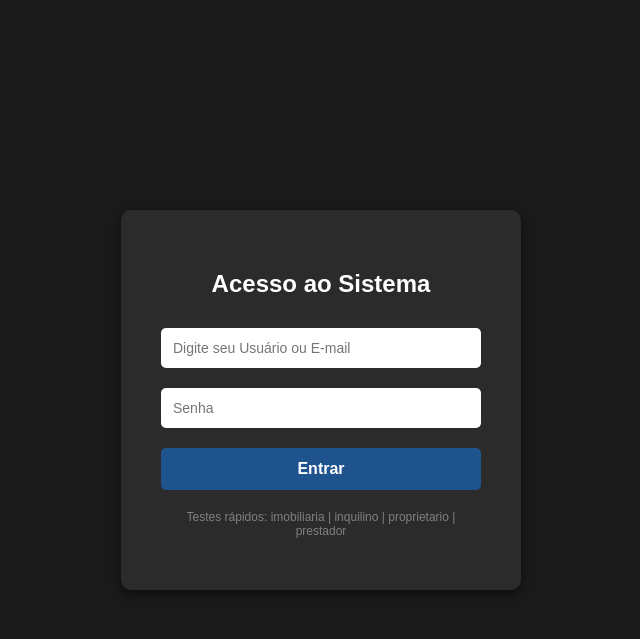
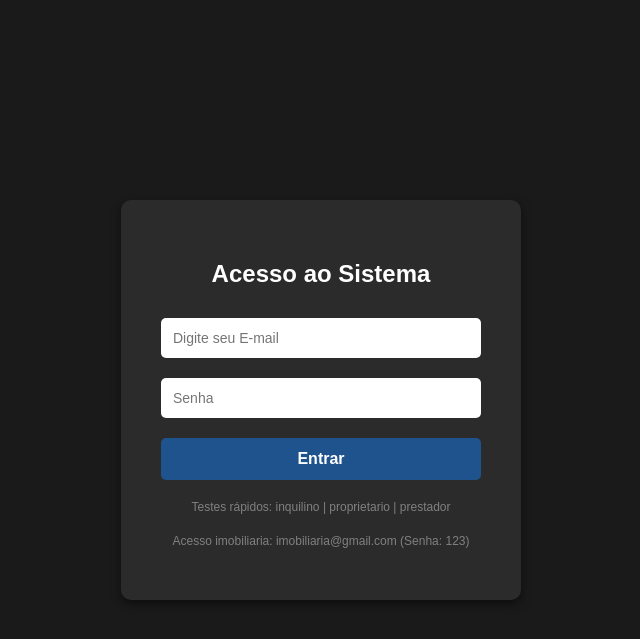
Before and after one commit to Fislipe/Trabalho-de-POO2, a Flask app: page / in a window 1280 px wide. Shown: the top 639 px of the page, without its empty margins (319-959 px from the left). Run offline with Flask 3, Linux system fonts and the light colour scheme.

Commit message:
login conectado com o supabase e mensagem de erro no login feita

```diff
--- a/app.py
+++ b/app.py
@@ -1,64 +1,108 @@
 from flask import Flask, render_template, request
+from supabase import create_client, Client
+from Classes.usuarios import UsuarioFactory
 
 app = Flask(__name__)
 
-banco_usuarios = {
-    "imobiliaria": "Imobiliaria",
-    "inquilino": "Inquilino",
-    "proprietario": "Proprietario",
-    "prestador": "Prestador de Serviço"
-}
+SUPABASE_URL = "https://aawotiynbpxgykxzlyux.supabase.co"
+SUPABASE_KEY = "eyJhbGciOiJIUzI1NiIsInR5cCI6IkpXVCJ9.eyJpc3MiOiJzdXBhYmFzZSIsInJlZiI6ImFhd290aXluYnB4Z3lreHpseXV4Iiwicm9sZSI6ImFub24iLCJpYXQiOjE3ODE2NDAzMzAsImV4cCI6MjA5NzIxNjMzMH0.ntk2VmlVvUHphWyZCMXx1_Ng5jaVPCuy0yUQmvwpshY"
+supabase: Client = create_client(SUPABASE_URL, SUPABASE_KEY)
+
 
 @app.route('/')
 def login():
     return render_template('login.html')
 
+
 @app.route('/autenticar', methods=['POST'])
 def autenticar():
-    usuario_digitado = request.form.get('usuario').lower().strip()
+    usuario_digitado = request.form.get('usuario').strip()
+    senha_digitada = request.form.get('senha')
 
-    if usuario_digitado in banco_usuarios:
-        perfil = banco_usuarios[usuario_digitado]
+    try:
+        # busca no supa se tem um usuario com o email digitado, e pega os dados dele
+        resposta = supabase.table("usuarios").select("*").eq("email", usuario_digitado).execute()
+        usuarios_encontrados = resposta.data if hasattr(resposta, 'data') else resposta.get('data', [])
 
-        if perfil == "Imobiliaria":
-            return render_template('painel_imobiliaria.html')
-        elif perfil == "Inquilino":
-            return render_template('painel_inquilino.html')
-        elif perfil == "Proprietario":
-            return render_template('painel_proprietario.html')
-        elif perfil == "Prestador de Serviço":
-            return render_template('painel_prestador.html')
+        if usuarios_encontrados:
+            dados_db = usuarios_encontrados[0]
 
-    return "<h1>Erro: Usuário não encontrado!</h1><br><a href='/'>Voltar para o Login</a>"
+            # usa a fabrica para montar o objeto com os dados reais
+            usuario_objeto = UsuarioFactory.criar_usuario(
+                perfil=dados_db['perfil'],
+                nome=dados_db['nome'],
+                documento=dados_db['email'], # Email provisório como documento
+                email=dados_db['email'],
+                senha=dados_db['senha']
+            )
+
+            # proprio objeto confirma a senha e diz qual é o painel dele
+            if usuario_objeto.validar_senha(senha_digitada):
+                perfil = usuario_objeto.obter_perfil()
+
+                if perfil == "imobiliaria" or perfil == "Imobiliaria":
+                    return render_template('painel_imobiliaria.html')
+                elif perfil == "Inquilino":
+                    return render_template('painel_inquilino.html')
+                elif perfil == "Proprietario":
+                    return render_template('painel_proprietario.html')
+                elif perfil == "Prestador de Serviço":
+                    return render_template('painel_prestador.html')
+
+
+        return render_template('login.html', erro="Usuário ou senha incorretos!")
+
+    except Exception as e:
+        # se der problema no banco de dados, também avisa na mesma tela
+        return render_template('login.html', erro="Erro de conexão com o banco de dados.")
+
 
 @app.route('/cadastro')
 def tela_cadastro():
     return render_template('cadastro.html')
 
+
 @app.route('/salvar_cadastro', methods=['POST'])
 def salvar_cadastro():
     nome = request.form.get('nome')
-    novo_usuario = request.form.get('novo_usuario').lower().strip()
+    novo_usuario = request.form.get('novo_usuario').strip()
     senha = request.form.get('senha')
     perfil = request.form.get('perfil')
 
-    banco_usuarios[novo_usuario] = perfil
+    try:
+        usuario_obj = UsuarioFactory.criar_usuario(
+            perfil=perfil,
+            nome=nome,
+            documento=novo_usuario,
+            email=novo_usuario,
+            senha=senha
+        )
 
-    print("\n----- NOVO USUÁRIO CADASTRADO -----")
-    print(f"Nome: {nome}")
-    print(f"Login do Usuário: {novo_usuario}")
-    print(f"Perfil Atribuído: {perfil}")
-    print("-----------------------------------\n")
+        # fazer esse metodo de salvar dentro da classe para manter a lógica de persistência encapsulada
+        usuario_obj.salvar_no_banco(supabase)
 
-    return f"<h1>{perfil} cadastrado com sucesso!</h1><p>Você já pode voltar e testar o login usando: <b>{novo_usuario}</b></p><br><a href='/'>Ir para o Login</a>"
+        return f"""
+            <h1>{perfil} cadastrado com sucesso!</h1>
+            <p>Acesse o sistema com o novo usuário: <b>{novo_usuario}</b></p><br>
+            <form action='/autenticar' method='POST'>
+                <input type='hidden' name='usuario' value='imobiliaria@gmail.com'>
+                <input type='hidden' name='senha' value='123'>
+                <button type='submit' style='padding: 10px; background-color: #555; color: white; border: none; border-radius: 5px; cursor: pointer;'>Voltar ao Painel da Imobiliária</button>
+            </form>
+        """
+    except Exception as e:
+        return f"<h1>Erro ao salvar usuário:</h1><p>{str(e)}</p><br><a href='/cadastro'>Tentar Novamente</a>"
+
 
 @app.route('/chamados')
 def tela_chamados():
     return render_template('lista_chamados.html')
 
+
 @app.route('/abrir_chamado')
 def tela_abrir_chamado():
     return render_template('abrir_chamado.html')
+
 
 @app.route('/salvar_chamado', methods=['POST'])
 def salvar_chamado():
@@ -66,32 +110,30 @@ def salvar_chamado():
     categoria_recebida = request.form.get('categoria')
     descricao_recebida = request.form.get('descricao')
 
-    print("\n----- NOVO CHAMADO RECEBIDO -----")
-    print(f"Título: {titulo_recebido}")
-    print(f"Categoria: {categoria_recebida}")
-    print(f"Descrição: {descricao_recebida}")
-    print("---------------------------------\n")
-
     return """
         <h1>Chamado registrado com sucesso!</h1>
-        <p>Olhe o terminal do seu VS Code!</p><br>
         <form action='/autenticar' method='POST'>
             <input type='hidden' name='usuario' value='inquilino'>
+            <input type='hidden' name='senha' value='123'>
             <button type='submit' style='padding: 10px; background-color: #555; color: white; border: none; border-radius: 5px; cursor: pointer;'>Voltar ao Painel</button>
         </form>
     """
+
 
 @app.route('/meus_chamados')
 def tela_meus_chamados():
     return render_template('meus_chamados.html')
 
+
 @app.route('/chamados_estruturais')
 def tela_chamados_estruturais():
     return render_template('chamados_estruturais.html')
+
 
 @app.route('/meus_servicos')
 def tela_meus_servicos():
     return render_template('meus_servicos.html')
 
+
 if __name__ == '__main__':
     app.run(debug=True)
--- a/templates/login.html
+++ b/templates/login.html
@@ -58,11 +58,16 @@
     <div class="caixa-login">
         <h2>Acesso ao Sistema</h2>
         <form action="/autenticar" method="POST">
-            <input type="text" name="usuario" placeholder="Digite seu Usuário ou E-mail" required>
+            <input type="text" name="usuario" placeholder="Digite seu E-mail" required>
             <input type="password" name="senha" placeholder="Senha" required>
             <button type="submit">Entrar</button>
         </form>
-        <p class="dica">Testes rápidos: imobiliaria | inquilino | proprietario | prestador</p>
+        {% if erro %}
+            <p style="color: red; font-weight: bold; text-align: center;">{{ erro }}</p>
+        {% endif %}
+        <p class="dica">Testes rápidos: inquilino | proprietario | prestador</p>
+
+        <p class="dica">Acesso imobiliaria: imobiliaria@gmail.com (Senha: 123)</p>
     </div>
 </body>
 </html>
```
Also changed, not shown: Classes/usuarios.py (+14 -3 lines).
